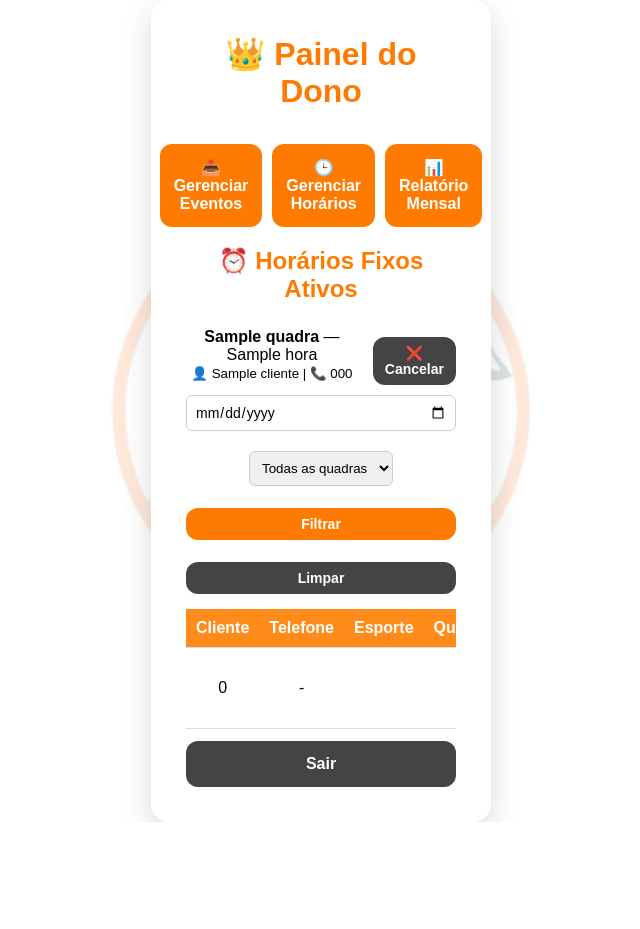
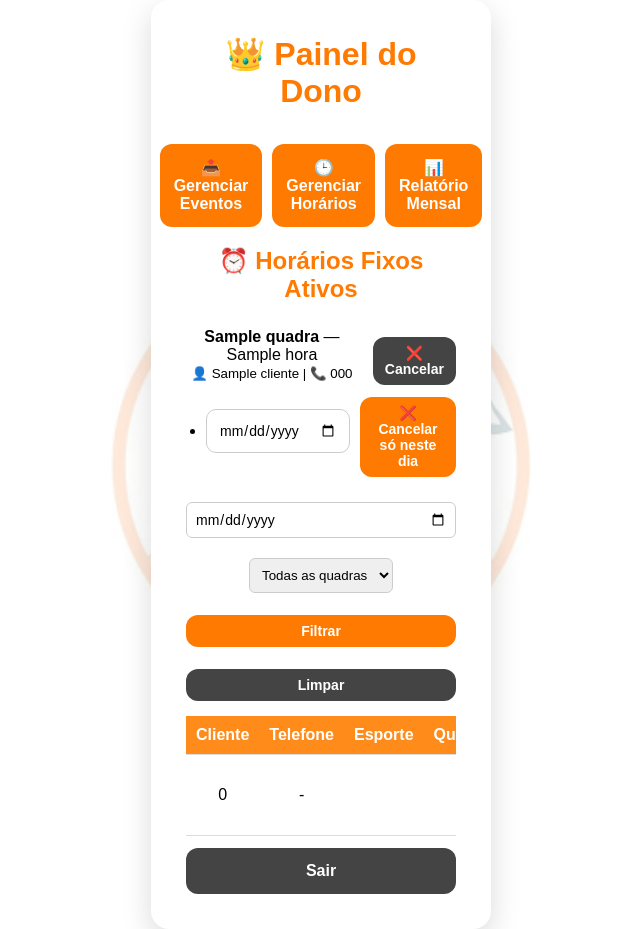
Before and after one commit to Luann2701/projeto-app1, a Flask app: page /painel_dono in a window 1280 px wide. Shown: the whole page, without its empty margins (319-959 px from the left). Before the commit the page ends 822 px from the top, so only its background shows below. Run offline with Flask 3, Linux system fonts and the light colour scheme; the visitor is signed in with stand-in values (Sample User, id 1); a database or web service that is not in the repository returns one stand-in record (values such as "Sample title"); data that the repository does not hold is empty; some libraries are stand-ins or nearby versions.

Commit message:
corrige painel_dono e consultas SQL

```diff
--- a/templates/painel_dono.html
+++ b/templates/painel_dono.html
@@ -12,7 +12,7 @@
 
     <h1>👑 Painel do Dono</h1>
 
-    <div style="margin-bottom: 20px; display: flex; gap: 10px; justify-content: center;">
+    <div style="margin-bottom:20px; display:flex; gap:10px; justify-content:center;">
         <a href="/admin/eventos" class="btn">📤 Gerenciar Eventos</a>
         <a href="/admin/horarios" class="btn">🕒 Gerenciar Horários</a>
         <a href="/admin/relatorio_mensal" class="btn">📊 Relatório Mensal</a>
@@ -21,9 +21,7 @@
     {% with messages = get_flashed_messages(with_categories=true) %}
         {% if messages %}
             {% for categoria, mensagem in messages %}
-                <div class="alert {{ categoria }}">
-                    {{ mensagem }}
-                </div>
+                <div class="alert {{ categoria }}">{{ mensagem }}</div>
             {% endfor %}
         {% endif %}
     {% endwith %}
@@ -34,30 +32,55 @@
 
         {% if horarios_fixos %}
         <ul class="lista-fixos">
+
             {% for quadra, hora, nome, telefone in horarios_fixos %}
             <li style="display:flex; justify-content:space-between; align-items:center; gap:15px;">
+
                 <div>
                     <strong>{{ quadra }}</strong> — {{ hora }}<br>
                     <small>
                         👤 {{ nome or 'Não informado' }}
-                                {% if telefone %}
+                        {% if telefone and telefone != '—' %}
                             | 📞 {{ telefone }}
                         {% endif %}
                     </small>
                 </div>
 
-                        <!-- 🔥 BOTÃO CANCELAR FIXO -->
+                <!-- 📌 CANCELAR FIXO -->
                 <form method="POST"
-                              action="/admin/cancelar_fixo"
-                              onsubmit="return confirm('Cancelar este horário fixo definitivamente?');">
+                      action="/admin/cancelar_fixo_definitivo"
+                      onsubmit="return confirm('Cancelar este horário FIXO definitivamente?');">
+
                     <input type="hidden" name="quadra" value="{{ quadra }}">
                     <input type="hidden" name="hora" value="{{ hora }}">
+
                     <button type="submit" class="btn pequeno secundario">
                         ❌ Cancelar
                     </button>
                 </form>
+
             </li>
+
+            <!-- 📅 CANCELAR SÓ EM UM DIA -->
+            <li style="margin-left:20px; margin-bottom:15px;">
+                <form method="POST"
+                      action="/admin/cancelar_fixo_dia"
+                      onsubmit="return confirm('Cancelar este horário apenas no dia selecionado?');"
+                      style="display:flex; gap:10px; align-items:center;">
+
+                    <input type="hidden" name="quadra" value="{{ quadra }}">
+                    <input type="hidden" name="hora" value="{{ hora }}">
+
+                    <input type="date" name="data" required>
+
+                    <button type="submit" class="btn pequeno">
+                        ❌ Cancelar só neste dia
+                    </button>
+                </form>
+            </li>
+
             {% endfor %}
+
         </ul>
         {% else %}
             <p>Nenhum horário fixo cadastrado.</p>
@@ -79,7 +102,7 @@
         <a href="/painel_dono" class="btn secundario pequeno">Limpar</a>
     </form>
 
-    <!-- ================= TABELA DE RESERVAS ================= -->
+    <!-- ================= RESERVAS ================= -->
     <div class="tabela-box">
         <table>
             <thead>
@@ -114,8 +137,9 @@
                     </td>
 
                     <td>
-                        <form method="POST" action="/cancelar_reserva"
-                              onsubmit="return confirm('Tem certeza que deseja cancelar esta reserva?');">
+                        <form method="POST"
+                              action="/cancelar_reserva"
+                              onsubmit="return confirm('Cancelar esta reserva?');">
 
                             <input type="hidden" name="usuario" value="{{ r[0] }}">
                             <input type="hidden" name="esporte" value="{{ r[2] }}">
```
Lines whose indentation alone changed are shown as unchanged.
